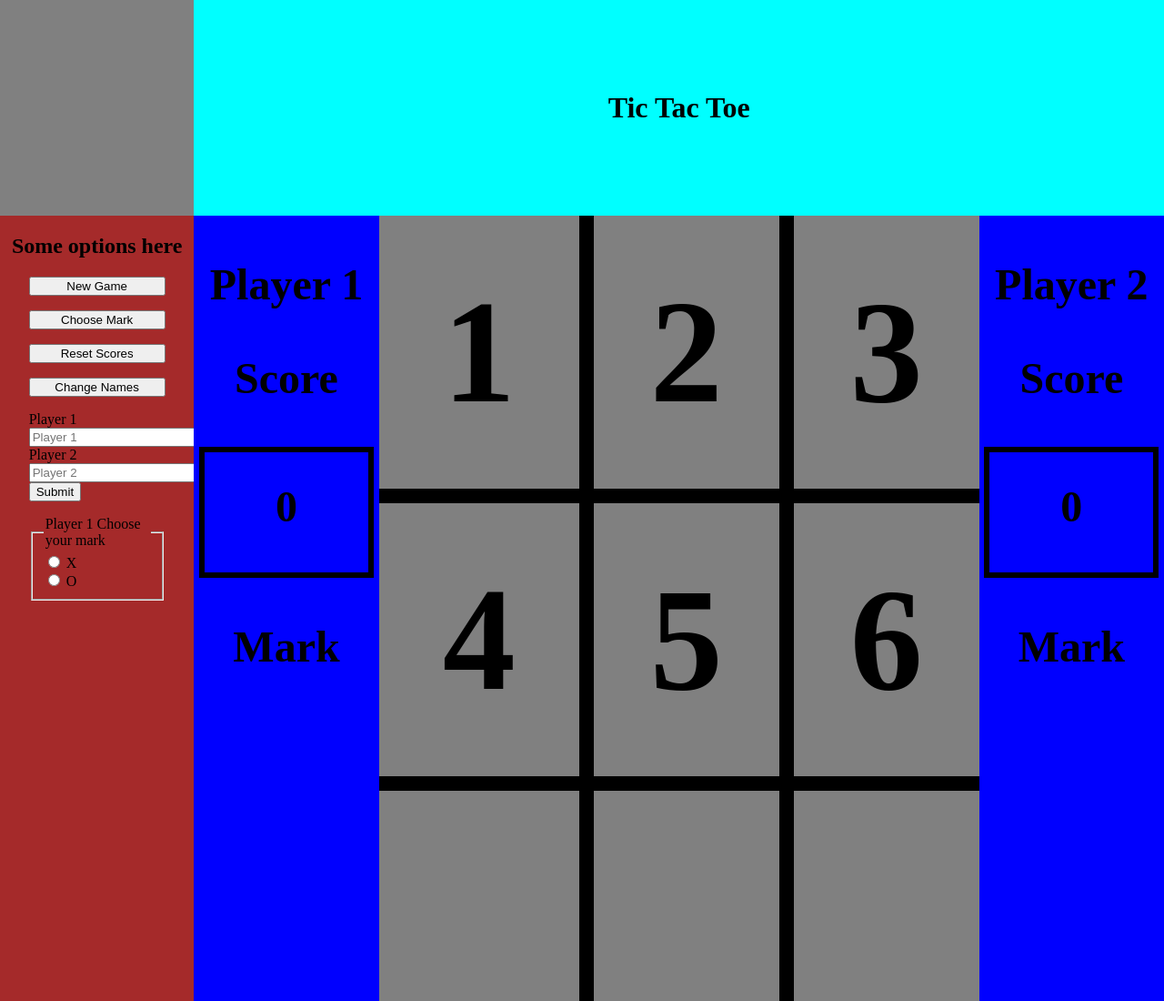
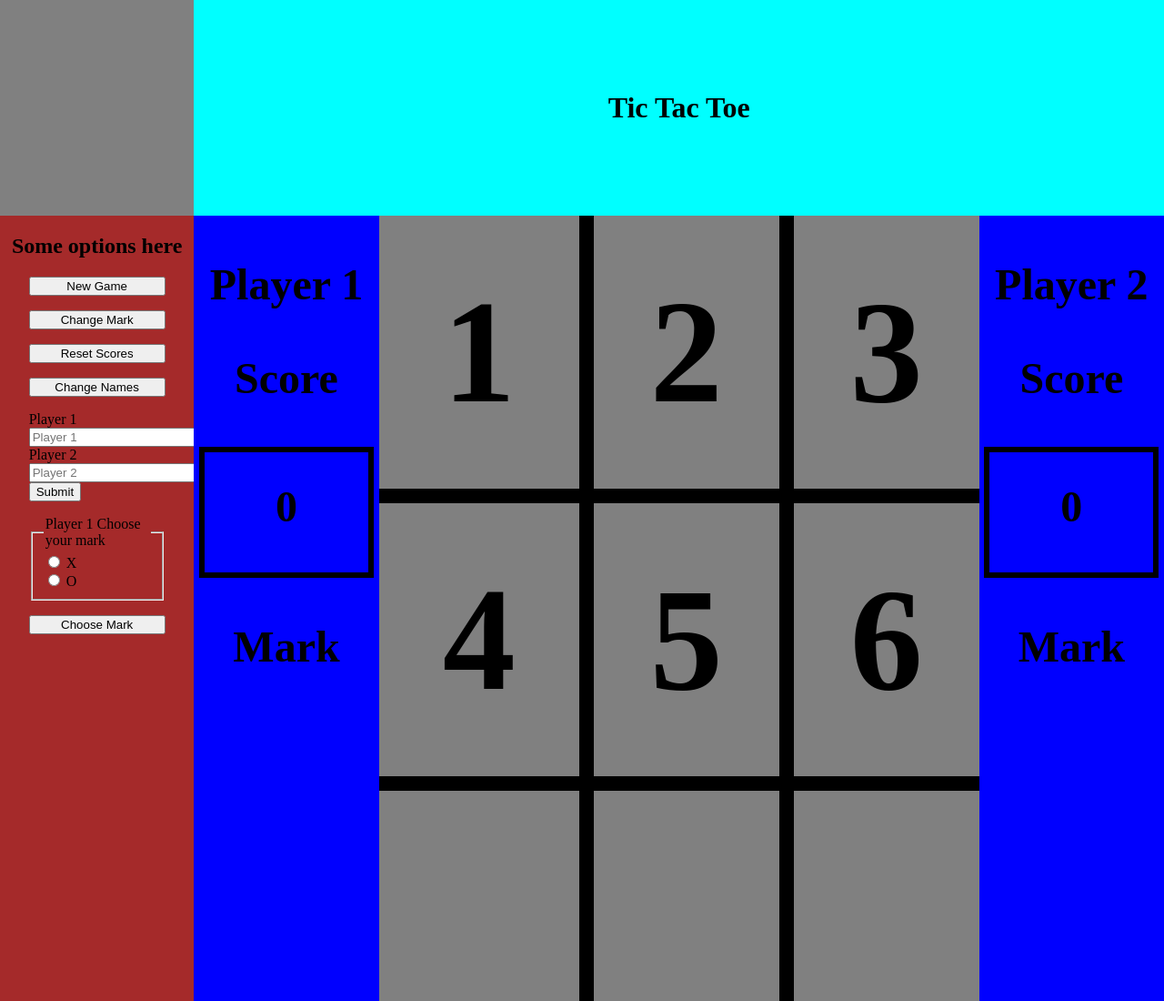
Before and after one commit to JoelCruzCode/Project-Tic-Tac-Toe, a plain HTML site: page index.html in a window 1280 px wide. Shown: the top 1100 px of the page at 91% size. Drawn offline with Linux system fonts and the light colour scheme.

Commit message:
create field button

```diff
--- a/index.html
+++ b/index.html
@@ -17,7 +17,7 @@
 
       <div class="options">
         <button class="new-btn">New Game</button>
-        <button>Choose Mark</button>
+        <button class="mark-btn">Change Mark</button>
         <button class="reset-btn">Reset Scores</button>
         <button class="names-btn">Change Names</button>
         <form id="names-form" method="post">
@@ -52,6 +52,9 @@
             </div>
           </fieldset>
         </form>
+        <button type="submit" class="field-btn" form="mark-form">
+          Choose Mark
+        </button>
       </div>
     </section>
     <section class="main">
```
